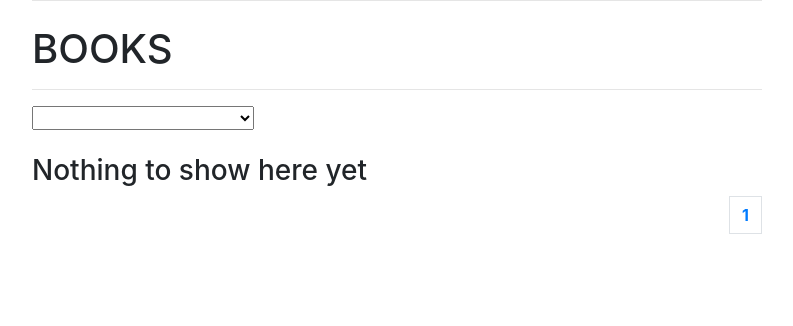
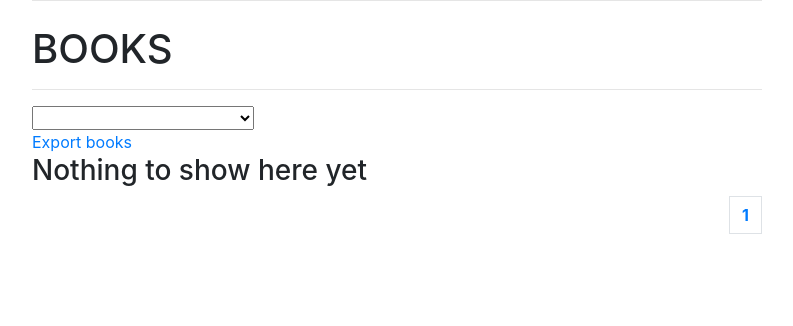
Before and after one commit to PietrzakJustyna/BookFreaks, a Django app: page /books in a window 1280 px wide. Shown: the part 56-382 px from the top of the page, without its empty margins (243-1036 px from the left). Run offline with Django 3.2, Linux system fonts and the light colour scheme; data that the repository does not hold is empty; some libraries are stand-ins or nearby versions.

Commit message:
exporting books functionality added

```diff
--- a/BookFreaksProject/settings.py
+++ b/BookFreaksProject/settings.py
@@ -39,7 +39,7 @@ INSTALLED_APPS = [
     'django.contrib.messages',
     'django.contrib.staticfiles',
     'books',
-    'crispy_forms',
+    'crispy_forms'
 ]
 
 CRISPY_TEMPLATE_PACK = 'bootstrap4'
@@ -130,6 +130,7 @@ USE_TZ = True
 # https://docs.djangoproject.com/en/2.1/howto/static-files/
 
 STATIC_URL = '/static/'
+
 STATICFILES_DIRS = [
     os.path.join(BASE_DIR, "static"),
 ]
--- a/BookFreaksProject/urls.py
+++ b/BookFreaksProject/urls.py
@@ -19,7 +19,7 @@ from django.urls import path
 from books.views import BookView, LoginView, CreateUserView, BookListView, AuthorListView, AuthorView, \
     LandingPageView, SearchResultsView, LogoutView, CreateBookView, BooksInCategoryView, CreateAuthorView, \
     CreateCategoryView, ModifyAuthorView, ModifyCategoryView, DeleteBookView, DeleteAuthorView, RateBookView, \
-    ModifyBookView, DeleteCategoryView, FavouriteBookView, RatedByUserView, LikedByUserView
+    ModifyBookView, DeleteCategoryView, FavouriteBookView, RatedByUserView, LikedByUserView, export_books
 
 urlpatterns = [
     path('', LandingPageView.as_view(), name='landing_page'),
@@ -46,4 +46,5 @@ urlpatterns = [
     path('book_fav/<int:book_id>/<int:fav>', FavouriteBookView.as_view(), name='fav_book'),
     path('books/rated_by_you', RatedByUserView.as_view(), name='rated_by_user'),
     path('books/liked_by_you', LikedByUserView.as_view(), name='liked_by_user'),
+    path('books/export', export_books, name='export_books'),
 ]
--- a/books/templates/books.html
+++ b/books/templates/books.html
@@ -31,6 +31,8 @@
     <noscript><input type="submit" value="Sort"></noscript>
     {% csrf_token %}
 </form>
+
+<a href="{% url 'export_books' %}">Export books</a>
 
 <br>
 
--- a/books/views.py
+++ b/books/views.py
@@ -13,7 +13,7 @@ from django.views import View
 from django.views.generic import TemplateView, ListView, CreateView, FormView, UpdateView, DeleteView
 from books.forms import LoginForm, CreateUserForm, CreateBookForm, UpdateBookForm
 from books.models import Book, Author, Category, Rating, FavouriteBook
-
+from books.resources import BookResource
 
 def sort(how, what):
 
@@ -342,3 +342,12 @@ class LikedByUserView(LoginRequiredMixin, View):
         page = request.GET.get('page')
         books_per_page = paginator.get_page(page)
         return render(request, "books.html", {"books": books_per_page})
+
+
+def export_books(request):
+    book_resource = BookResource()
+    data_to_export = book_resource.export()
+    response = HttpResponse(data_to_export.xls, content_type='application/ms-excel')
+    response['Content-Disposition'] = 'attachment; filename="books.xls"'
+    print(response)
+    return response
```
Also changed, not shown: books/resources.py (added, +7 -0 lines), 1 other file.
